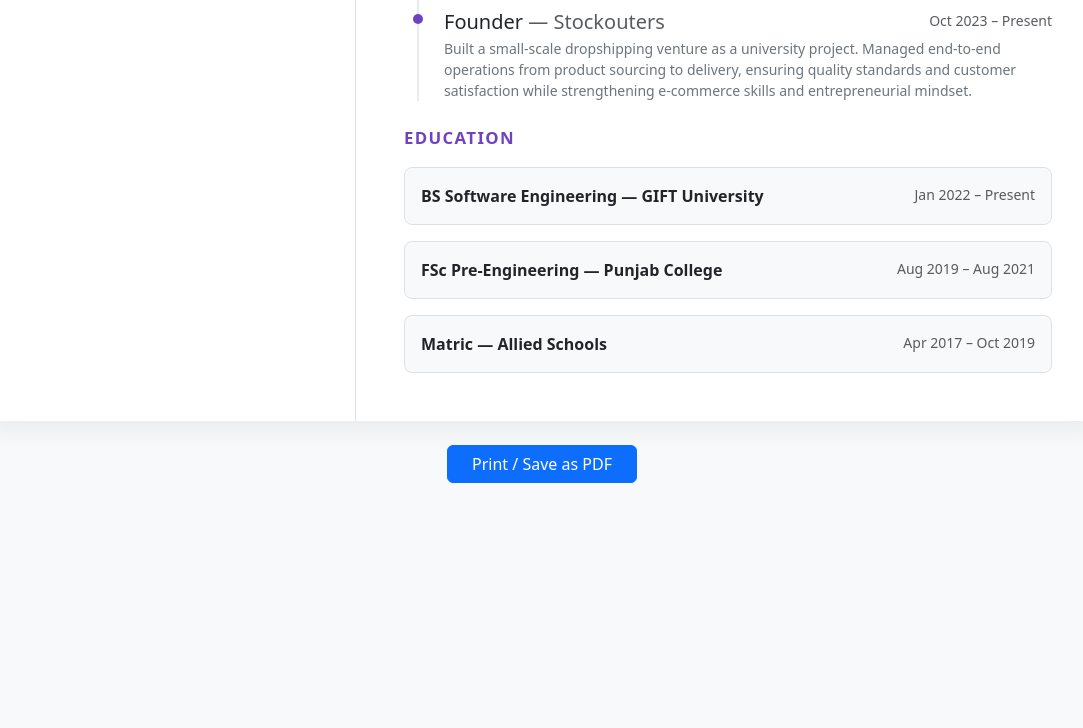
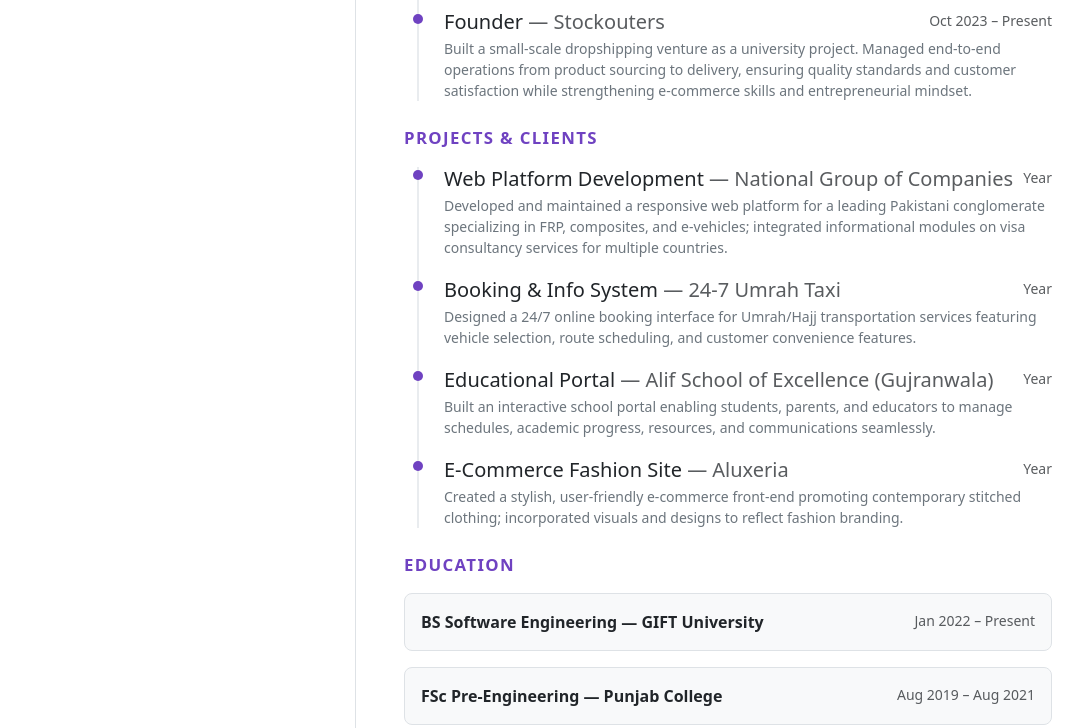
Before and after one commit to laibagull167/digital-cv, a plain HTML site: page index.html in a window 1280 px wide. Shown: the part 682-1410 px from the top of the page, without its empty margins (98-1181 px from the left). Before the commit the page ends 1213 px from the top, so only its background shows below. Drawn offline with nearby package versions, Linux system fonts and the light colour scheme.

Commit message:
Update index.html

```diff
--- a/index.html
+++ b/index.html
@@ -129,6 +129,40 @@
               </div>
             </section>
 
+            <section class="mb-4">
+              <div class="section-title mb-3">Projects & Clients</div>
+              <div class="position-relative timeline">
+                <div class="timeline-item">
+                  <div class="d-flex justify-content-between flex-wrap align-items-start">
+                    <h5 class="mb-1">Web Platform Development <span class="fw-normal text-muted">— National Group of Companies</span></h5>
+                    <span class="text-muted small">Year</span>
+                  </div>
+                  <p class="mb-0 small text-secondary">Developed and maintained a responsive web platform for a leading Pakistani conglomerate specializing in FRP, composites, and e‑vehicles; integrated informational modules on visa consultancy services for multiple countries.</p>
+                </div>
+                <div class="timeline-item">
+                  <div class="d-flex justify-content-between flex-wrap align-items-start">
+                    <h5 class="mb-1">Booking &amp; Info System <span class="fw-normal text-muted">— 24‑7 Umrah Taxi</span></h5>
+                    <span class="text-muted small">Year</span>
+                  </div>
+                  <p class="mb-0 small text-secondary">Designed a 24/7 online booking interface for Umrah/Hajj transportation services featuring vehicle selection, route scheduling, and customer convenience features.</p>
+                </div>
+                <div class="timeline-item">
+                  <div class="d-flex justify-content-between flex-wrap align-items-start">
+                    <h5 class="mb-1">Educational Portal <span class="fw-normal text-muted">— Alif School of Excellence (Gujranwala)</span></h5>
+                    <span class="text-muted small">Year</span>
+                  </div>
+                  <p class="mb-0 small text-secondary">Built an interactive school portal enabling students, parents, and educators to manage schedules, academic progress, resources, and communications seamlessly.</p>
+                </div>
+                <div class="timeline-item">
+                  <div class="d-flex justify-content-between flex-wrap align-items-start">
+                    <h5 class="mb-1">E‑Commerce Fashion Site <span class="fw-normal text-muted">— Aluxeria</span></h5>
+                    <span class="text-muted small">Year</span>
+                  </div>
+                  <p class="mb-0 small text-secondary">Created a stylish, user-friendly e‑commerce front-end promoting contemporary stitched clothing; incorporated visuals and designs to reflect fashion branding.</p>
+                </div>
+              </div>
+            </section>
+
             <section>
               <div class="section-title mb-3">Education</div>
               <div class="row g-3">
```
